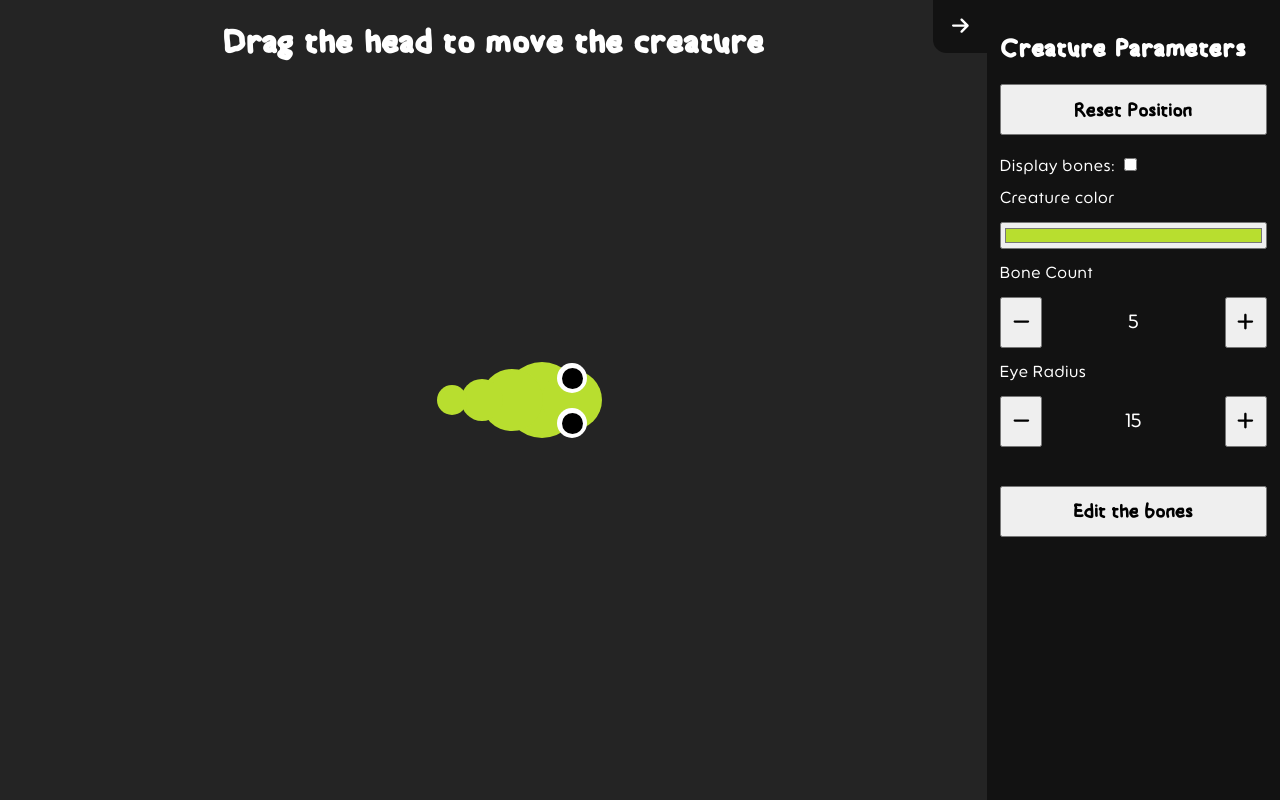
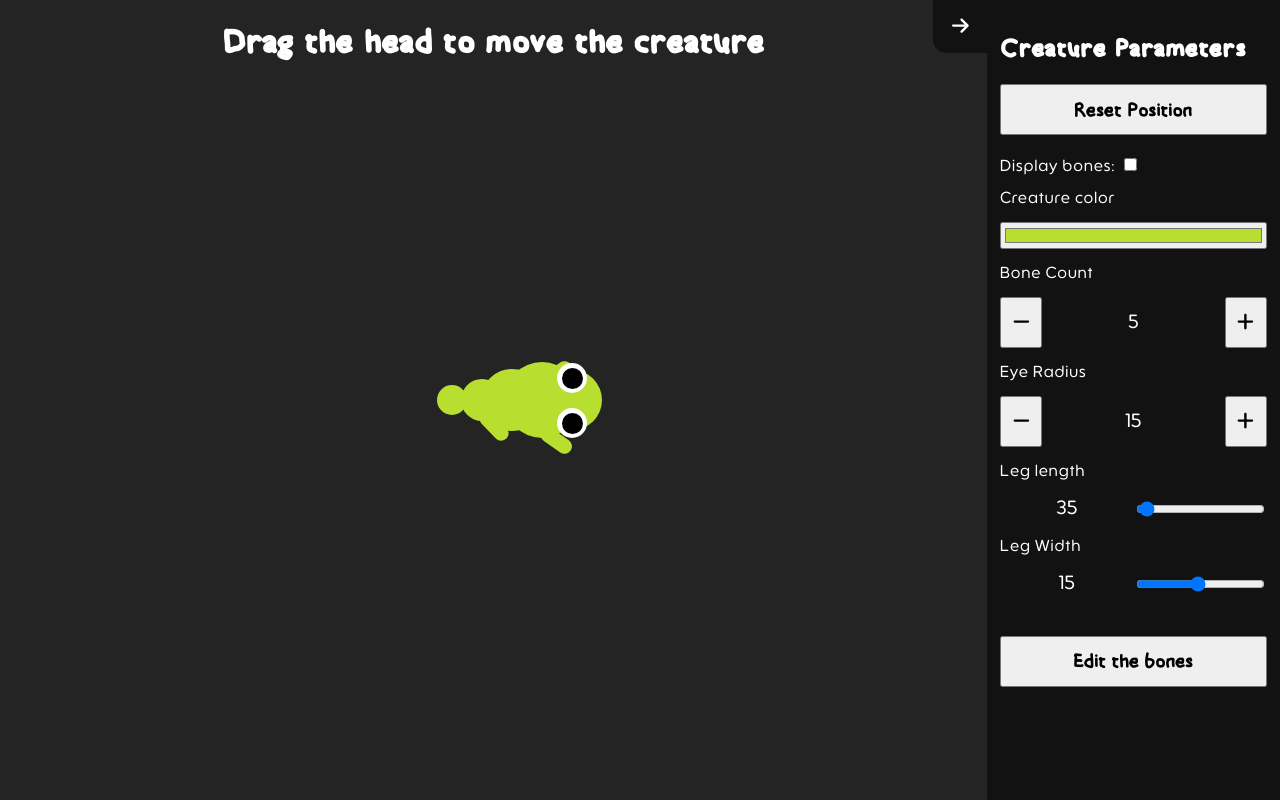
Before and after one commit to DaiF1/CreatureSandbox, a React (Vite) app: page / in a window 1280 px wide. Built offline with nearby package versions, Linux system fonts and the light colour scheme.

Commit message:
feat(creature): add legs

```diff
--- a/src/App.css
+++ b/src/App.css
@@ -89,10 +89,10 @@ input[type=number]:focus {
     outline: 2px solid white;
 }
 
-#body-input {
+.config-slider-input {
     padding: 3pt;
 
-    max-width: 20pt;
+    width: fit-content;
 }
 
 /* Remove arrows from number inputs */
--- a/src/App.tsx
+++ b/src/App.tsx
@@ -20,6 +20,9 @@ function App() {
     const [creatureColor, setCreatureColor] = useState<string>("#B8DE2F");
     const [eyeRadius, setEyeRadius] = useState<number>(15);
 
+    const [legLength, setLegLength] = useState<number>(35);
+    const [legWidth, setLegWidth] = useState<number>(15);
+
     const [editMode, setEditMode] = useState<boolean>(false);
     const [updater, setUpdater] = useState<NodeUpdater>({node: {x: 0, y: 0, radius: 0}, updateRadius: () => {}})
     const [resetMethods, setResetMethods] = useState<ResetMethods>({position: () => {}})
@@ -41,7 +44,10 @@ function App() {
                 eyeRadius={eyeRadius}
                 editMode={editMode}
                 onSelect={(updater) => { setUpdater(updater) }}
-                defineReset={(reset) => setResetMethods(reset)}>
+                defineReset={(reset) => setResetMethods(reset)}
+                legLength={legLength}
+                legWidth={legWidth}
+                >
             </Creature>
 
             <div id="config-panel" style={
@@ -102,6 +108,44 @@ function App() {
                     </button>
                 </div>
 
+                <p>Leg length</p>
+                <div className="config-option">
+                    <input className="config-slider-input"
+                        type="number"
+                        value={legLength}
+                        onChange={e => {
+                            setLegLength(Math.max(Number(e.target.value), legWidth * 2));
+                    }}></input>
+                    <input className="config-slider"
+                        type="range"
+                        min={legWidth * 2}
+                        max={200}
+                        value={legLength}
+                        onChange={(e) => {
+                            setLegLength(Number(e.target.value));
+                        }}>
+                    </input>
+                </div>
+
+                <p>Leg Width</p>
+                <div className="config-option">
+                    <input className="config-slider-input"
+                        type="number"
+                        value={legWidth}
+                        onChange={e => {
+                            setLegWidth(Math.max(Number(e.target.value), 1));
+                    }}></input>
+                    <input className="config-slider"
+                        type="range"
+                        min={1}
+                        max={30}
+                        value={legWidth}
+                        onChange={(e) => {
+                            setLegWidth(Number(e.target.value));
+                        }}>
+                    </input>
+                </div>
+
                 <div className="config-option">
                     <button id="edit-button" onClick={() => setEditMode(!editMode)}>{editMode ? "Stop editing" : "Edit the bones"}</button>
                 </div>
@@ -112,14 +156,14 @@ function App() {
                     <h2>Bone Parameters</h2>
                     <p>Body width</p>
                     <div className="config-option">
-                        <input id="body-input"
+                        <input className="config-slider-input"
                             type="number"
                             value={updater.node.radius}
                             onChange={e => {
                                 updater.updateRadius(Number(e.target.value));
                                 setUpdater({ ...updater, node: { ...updater.node, radius: Number(e.target.value) } });
                         }}></input>
-                        <input id="body-slider"
+                        <input className="config-slider"
                             type="range"
                             min={10}
                             max={200}
--- a/src/ArmatureNode.tsx
+++ b/src/ArmatureNode.tsx
@@ -1,3 +1,6 @@
+import {CreatureLeg} from "./CreatureLeg";
+import {degToRad} from "./utils";
+
 export const boneRadius = 12; // 7px radius + 5px border
 export const boneOffset = 30; // 30px
 
@@ -5,6 +8,9 @@ export interface NodeProps {
     x: number,
     y: number,
     radius: number,
+    dirX: number,
+    dirY: number,
+    hasLegs: boolean,
 };
 
 export interface ArmatureNodeProps {
@@ -12,6 +18,11 @@ export interface ArmatureNodeProps {
     y: number,
     radius: number,
     color: string,
+    hasLegs: boolean,
+    legWidth: number,
+    legLength: number,
+
+    dirTheta: number,
 
     showBones: boolean,
 
@@ -23,12 +34,16 @@ export interface ArmatureNodeProps {
 
 export function ArmatureNode({ x = 0,
                              y = 0,
+                             dirTheta = 0,
                              radius = 0,
                              color = "",
                              showBones = false,
                              selected = false,
                              onSelect = () => {},
-                             editMode = false } : ArmatureNodeProps) {
+                             editMode = false,
+                             legWidth = 15,
+                             legLength = 35,
+                             hasLegs = false } : ArmatureNodeProps) {
     return (
         <>
             <div className={editMode ?
@@ -59,6 +74,39 @@ export function ArmatureNode({ x = 0,
                     }
                 }
             ></div>
+            {
+            hasLegs ?
+                <>
+            <CreatureLeg
+                attachPoint={{
+                    x: x + (radius - legWidth) * Math.cos(dirTheta - degToRad(90)),
+                    y: y + (radius - legWidth) * Math.sin(dirTheta - degToRad(90)),
+                }}
+                targetPoint={{
+                    x: x + (radius + legLength) * Math.cos(dirTheta - degToRad(130)),
+                    y: y + (radius + legLength) * Math.sin(dirTheta - degToRad(130)),
+                }}
+                width={legWidth}
+                length={legLength}
+                color={color}
+            ></CreatureLeg>
+
+            <CreatureLeg
+                attachPoint={{
+                    x: x + (radius - legWidth) * Math.cos(dirTheta + degToRad(90)),
+                    y: y + (radius - legWidth) * Math.sin(dirTheta + degToRad(90)),
+                }}
+                targetPoint={{
+                    x: x + (radius + legLength) * Math.cos(dirTheta + degToRad(130)),
+                    y: y + (radius + legLength) * Math.sin(dirTheta + degToRad(130)),
+                }}
+                width={legWidth}
+                length={legLength}
+                color={color}
+            ></CreatureLeg>
+            </>
+            : null
+            }
         </>
     )
 }
--- a/src/Creature.css
+++ b/src/Creature.css
@@ -31,6 +31,13 @@
     z-index: 0;
 }
 
+.body-leg {
+    position: absolute;
+    border-radius: 10pt;
+
+    z-index: -2;
+}
+
 .creature-eye {
     position: absolute;
 
--- a/src/Creature.tsx
+++ b/src/Creature.tsx
@@ -83,6 +83,8 @@ interface CreatureProps {
     showBones: boolean,
     color: string,
     eyeRadius: number,
+    legLength: number,
+    legWidth: number,
 
     editMode: boolean,
     onSelect: (updater: NodeUpdater) => void,
@@ -93,6 +95,8 @@ export function Creature({boneCount = 0,
                          showBones = false,
                          color = "",
                          eyeRadius = 0,
+                         legLength = 35,
+                         legWidth = 15,
                          editMode = false,
                          onSelect = () => {},
                          defineReset = () => {}}: CreatureProps) {
@@ -102,6 +106,9 @@ export function Creature({boneCount = 0,
             boneOffset * 2,
         y: window.innerHeight / 2,
         radius: 30,
+        dirX: -1,
+        dirY: 0,
+        hasLegs: false,
     });
 
     const [dirTheta, setDirTheta] = useState<number>(0); // Creature direction in polar coordinates. Angle in radians
@@ -109,10 +116,10 @@ export function Creature({boneCount = 0,
     const [dragging, setDragging] = useState<boolean>(false);
 
     const [nodes, setNodes] = useState<NodeProps[]>([
-        {x: head.x - boneOffset    , y: head.y, radius: 38},
-        {x: head.x - boneOffset * 2, y: head.y, radius: 31},
-        {x: head.x - boneOffset * 3, y: head.y, radius: 21},
-        {x: head.x - boneOffset * 4, y: head.y, radius: 15},
+        {x: head.x - boneOffset    , y: head.y, radius: 38, dirX: -1, dirY: 0, hasLegs: true},
+        {x: head.x - boneOffset * 2, y: head.y, radius: 31, dirX: -1, dirY: 0, hasLegs: false},
+        {x: head.x - boneOffset * 3, y: head.y, radius: 21, dirX: -1, dirY: 0, hasLegs: true},
+        {x: head.x - boneOffset * 4, y: head.y, radius: 15, dirX: -1, dirY: 0, hasLegs: false},
     ]);
 
     const [selectedNode, setSelectedNode] = useState<number>(-1);
@@ -140,6 +147,9 @@ export function Creature({boneCount = 0,
                     x: lastNode.x - boneOffset * i,
                     y: lastNode.y,
                     radius: defaultBodyRadius,
+                    dirX: -1,
+                    dirY: 0,
+                    hasLegs: false,
                 });
             }
 
@@ -174,6 +184,9 @@ export function Creature({boneCount = 0,
 
             let norm_dx = dx / mag;
             let norm_dy = dy / mag;
+
+            node.dirX = norm_dx;
+            node.dirY = norm_dy;
 
             node.x = prev.x + norm_dx * boneOffset;
             node.y = prev.y + norm_dy * boneOffset;
@@ -293,6 +306,7 @@ export function Creature({boneCount = 0,
             {nodes.map((node, index) => <ArmatureNode key={index}
                        x={node.x}
                        y={node.y}
+                       dirTheta={Math.atan2(node.dirY, node.dirX)}
                        color={color}
                        radius={node.radius}
                        showBones={showBones}
@@ -303,6 +317,9 @@ export function Creature({boneCount = 0,
                                     updateRadius: (width) => { node.radius = width }});
                        }}
                        editMode={editMode}
+                       hasLegs={node.hasLegs}
+                       legWidth={legWidth}
+                       legLength={legLength}
                        >
                    </ArmatureNode>)
             }
--- /dev/null
+++ b/src/CreatureLeg.tsx
@@ -0,0 +1,43 @@
+import {useState} from "react";
+
+export interface CreatureLegProps {
+    attachPoint: { x: number, y: number },
+    targetPoint: { x: number, y: number },
+    color: string,
+
+    width: number,
+    length: number,
+}
+
+export function CreatureLeg({attachPoint, targetPoint, color, width, length}: CreatureLegProps) {
+    const [footLocation, setFootLocation] = useState(targetPoint);
+
+    function getRotAngle() {
+        let dx = footLocation.x - attachPoint.x;
+        let dy = footLocation.y - attachPoint.y;
+
+        let mag = Math.sqrt(dx * dx + dy * dy);
+
+        if (mag > length * 1.5 + width)
+            setFootLocation(targetPoint);
+
+        return Math.atan2(dy, dx);
+    }
+
+    return (<>
+            <div className="body-leg"
+                style={{
+                    left: attachPoint.x,
+                    top: attachPoint.y,
+                    width: `${length}px`,
+                    height: `${width}px`,
+
+                    backgroundColor: color,
+
+                    transformOrigin: "left",
+                    transform: `rotate(${getRotAngle()}rad)`
+                }}
+            >
+            </div>
+    </>)
+}
```
